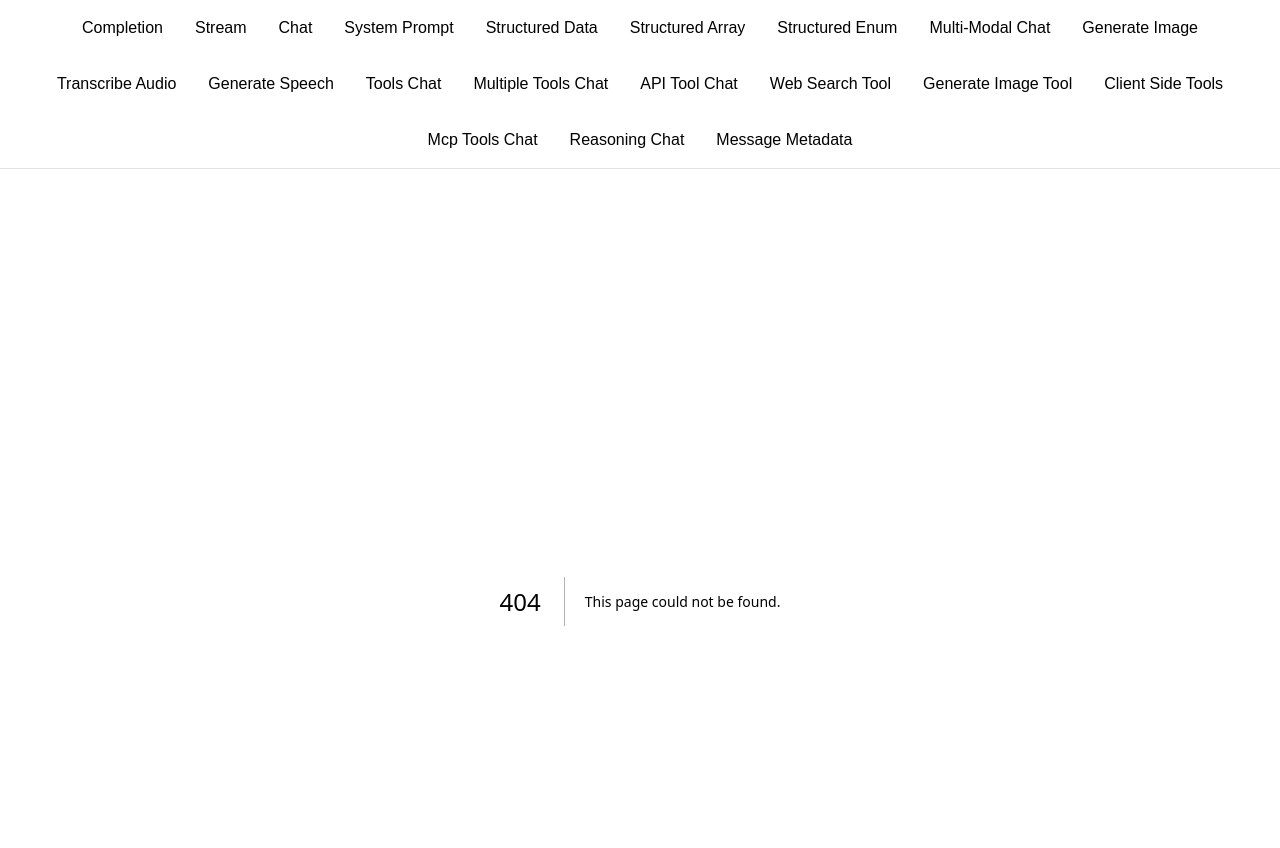
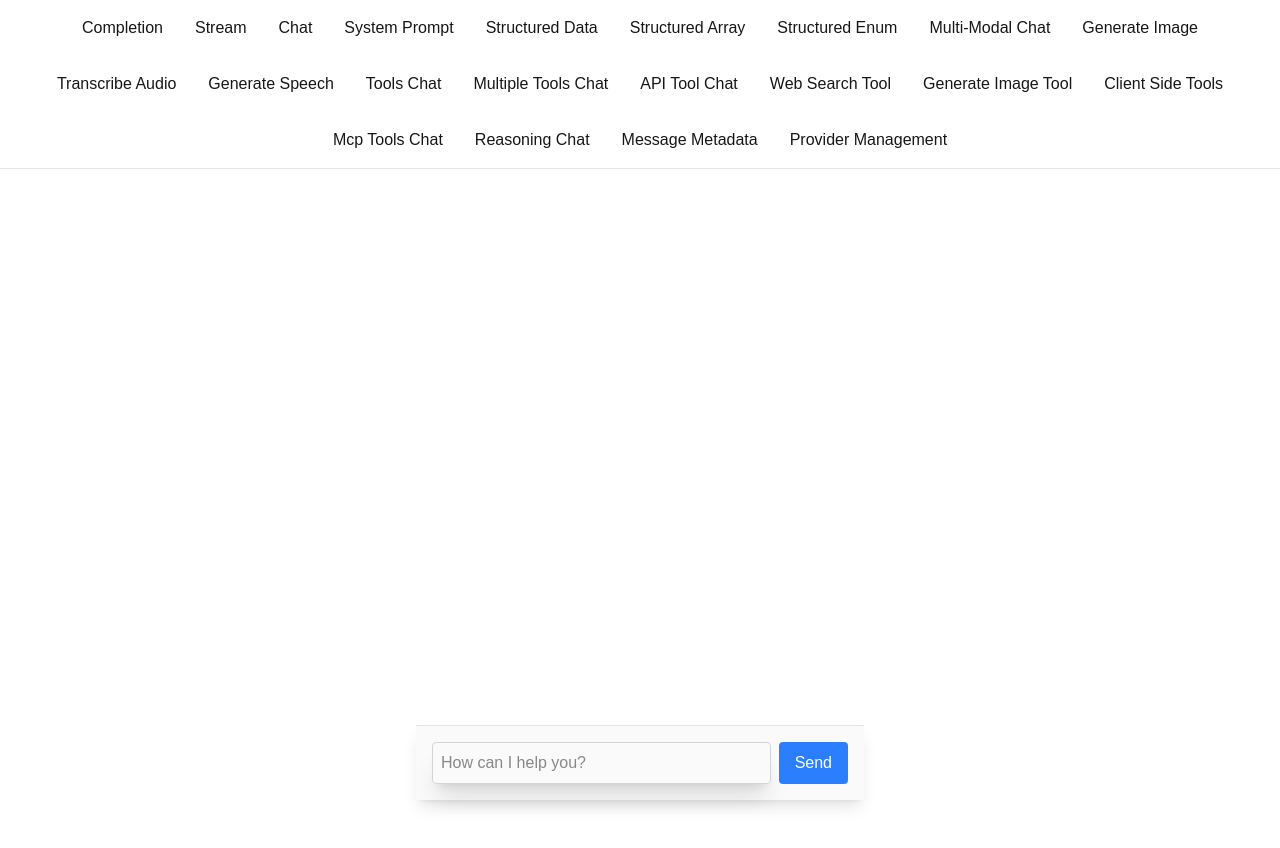
Before and after one commit to ahmedFahmy2024/ai-sdk, a Next.js app: page /ui/provider-management in a window 1280 px wide. Before the commit this address had no page. Shown: the top 848 px of the page. After the commit the page ends 800 px from the top, so only its background shows below. Built offline with nearby package versions, Linux system fonts and the light colour scheme.

Commit message:
feat(provider-management): add Provider Management page and API integration

```diff
--- /dev/null
+++ b/src/app/api/provider-management/models.ts
@@ -0,0 +1,41 @@
+import { google } from "@ai-sdk/google";
+import { openai as originalOpenAI } from "@ai-sdk/openai";
+import {
+  createProviderRegistry,
+  customProvider,
+  defaultSettingsMiddleware,
+  wrapLanguageModel,
+} from "ai";
+
+const customOpenAI = customProvider({
+  languageModels: {
+    fast: originalOpenAI("gpt-5-nano"),
+    smart: originalOpenAI("gpt-5-mini"),
+    reasoning: wrapLanguageModel({
+      model: originalOpenAI("gpt-5-mini"),
+      middleware: defaultSettingsMiddleware({
+        settings: {
+          providerOptions: {
+            openai: {
+              reasoningEffort: "high",
+            },
+          },
+        },
+      }),
+    }),
+  },
+  fallbackProvider: originalOpenAI,
+});
+
+const customGoogle = customProvider({
+  languageModels: {
+    fast: google("gemini-2.5-flash"),
+    smart: google("gemini-3-pro-preview"),
+  },
+  fallbackProvider: google,
+});
+
+export const registry = createProviderRegistry({
+  openai: customOpenAI,
+  google: customGoogle,
+});
--- a/src/app/layout.tsx
+++ b/src/app/layout.tsx
@@ -39,6 +39,7 @@ const navlinks: { name: string; href: string }[] = [
   { name: "Mcp Tools Chat", href: "/ui/mcp-tools" },
   { name: "Reasoning Chat", href: "/ui/reasoning" },
   { name: "Message Metadata", href: "/ui/message-metadata" },
+  { name: "Provider Management", href: "/ui/provider-management" },
 ];
 
 export default function RootLayout({
--- /dev/null
+++ b/src/app/ui/provider-management/page.tsx
@@ -0,0 +1,87 @@
+"use client";
+
+import { useState } from "react";
+import { useChat } from "@ai-sdk/react";
+import { DefaultChatTransport } from "ai";
+
+export default function ProviderManagementPage() {
+  const [input, setInput] = useState("");
+
+  const { messages, sendMessage, status, error, stop } = useChat({
+    transport: new DefaultChatTransport({
+      api: "/api/provider-management",
+    }),
+  });
+
+  const handleSubmit = (e: React.FormEvent<HTMLFormElement>) => {
+    e.preventDefault();
+    sendMessage({ text: input });
+    setInput("");
+  };
+
+  return (
+    <div className="flex flex-col w-full max-w-md py-24 mx-auto stretch">
+      {error && <div className="text-red-500 mb-4">{error.message}</div>}
+
+      {messages.map((message) => (
+        <div key={message.id} className="mb-4">
+          <div className="font-semibold">
+            {message.role === "user" ? "You:" : "AI:"}
+          </div>
+          {message.parts.map((part, index) => {
+            switch (part.type) {
+              case "text":
+                return (
+                  <div
+                    key={`${message.id}-${index}`}
+                    className="whitespace-pre-wrap"
+                  >
+                    {part.text}
+                  </div>
+                );
+              default:
+                return null;
+            }
+          })}
+        </div>
+      ))}
+      {(status === "submitted" || status === "streaming") && (
+        <div className="mb-4">
+          <div className="flex items-center gap-2">
+            <div className="animate-spin rounded-full h-4 w-4 border-b-2 border-blue-400"></div>
+          </div>
+        </div>
+      )}
+
+      <form
+        onSubmit={handleSubmit}
+        className="fixed bottom-0 w-full max-w-md mx-auto left-0 right-0 p-4 bg-zinc-50 dark:bg-zinc-950 border-t border-zinc-200 dark:border-zinc-800 shadow-lg"
+      >
+        <div className="flex gap-2">
+          <input
+            className="flex-1 dark:bg-zinc-800 p-2 border border-zinc-300 dark:border-zinc-700 rounded shadow-xl"
+            value={input}
+            onChange={(e) => setInput(e.target.value)}
+            placeholder="How can I help you?"
+          />
+          {status === "submitted" || status === "streaming" ? (
+            <button
+              onClick={stop}
+              className="bg-red-500 text-white px-4 py-2 rounded hover:bg-red-600 transition-colors"
+            >
+              Stop
+            </button>
+          ) : (
+            <button
+              type="submit"
+              className="bg-blue-500 text-white px-4 py-2 rounded hover:bg-blue-600 transition-colors disabled:opacity-50 disabled:cursor-not-allowed"
+              disabled={status !== "ready"}
+            >
+              Send
+            </button>
+          )}
+        </div>
+      </form>
+    </div>
+  );
+}
```
